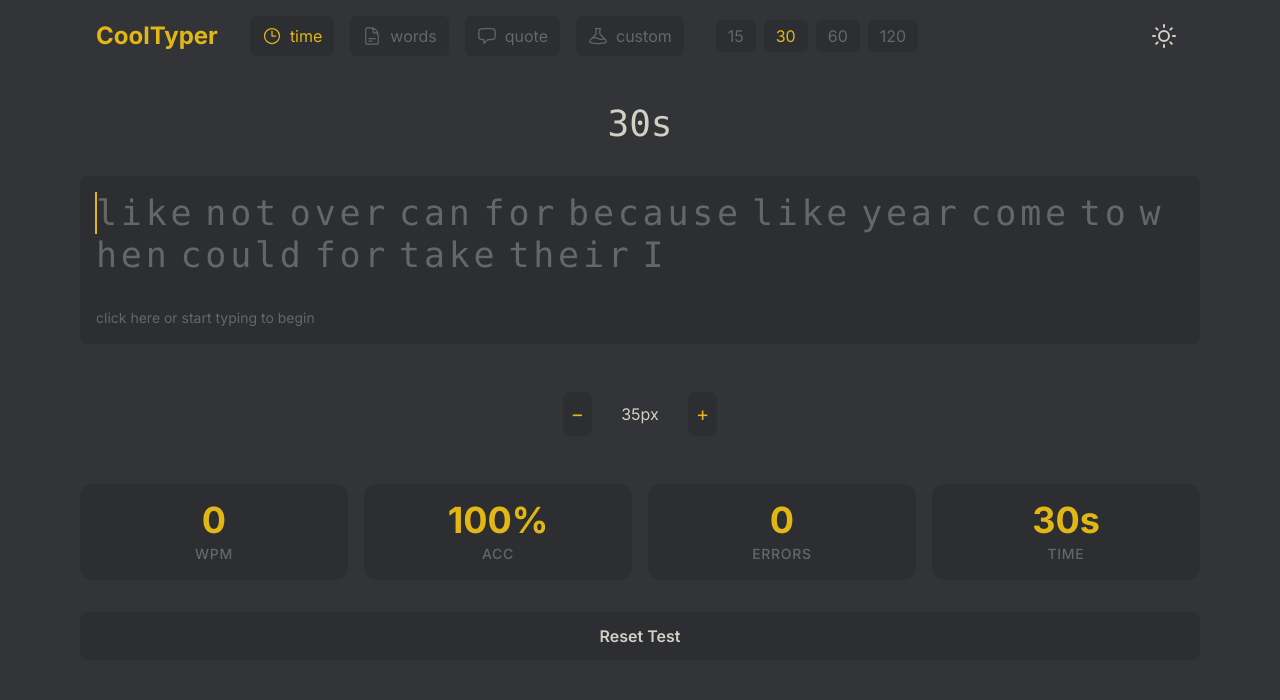
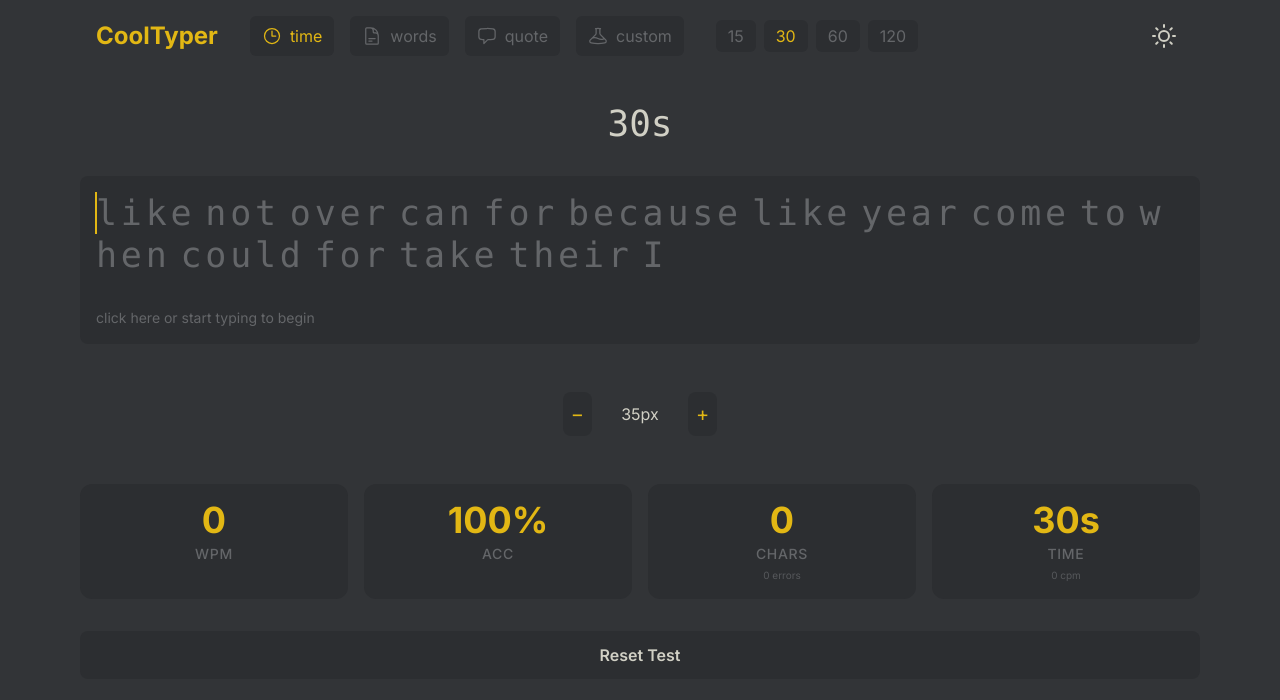
Before and after one commit to netmanoj/cooltyper, a Next.js app: page / in a window 1280 px wide. Shown: the top 700 px of the page. Built offline with nearby package versions, Linux system fonts and the light colour scheme.

Commit message:
deploy fix

```diff
--- a/app/components/typing/Stats.tsx
+++ b/app/components/typing/Stats.tsx
@@ -60,13 +60,16 @@ export default function Stats({
         </span>
       </div>
 
-      {/* Errors */}
+      {/* Characters */}
       <div className="flex flex-col items-center p-4 rounded-xl" style={{ backgroundColor: currentTheme.containerBg }}>
         <span className="text-3xl sm:text-4xl font-bold mb-1" style={{ color: themes.dark.primary }}>
-          {errors}
+          {characters.correct}
         </span>
         <span className="text-xs sm:text-sm uppercase tracking-wider font-medium" style={{ color: currentTheme.textDark }}>
-          errors
+          chars
+        </span>
+        <span className="text-[10px] mt-1 opacity-75 text-center" style={{ color: currentTheme.textDark }}>
+          {errors} errors
         </span>
       </div>
 
@@ -78,6 +81,9 @@ export default function Stats({
         <span className="text-xs sm:text-sm uppercase tracking-wider font-medium" style={{ color: currentTheme.textDark }}>
           time
         </span>
+        <span className="text-[10px] mt-1 opacity-75 text-center" style={{ color: currentTheme.textDark }}>
+          {Math.round((characters.correct + characters.incorrect) / time)} cpm
+        </span>
       </div>
     </div>
   );
```
